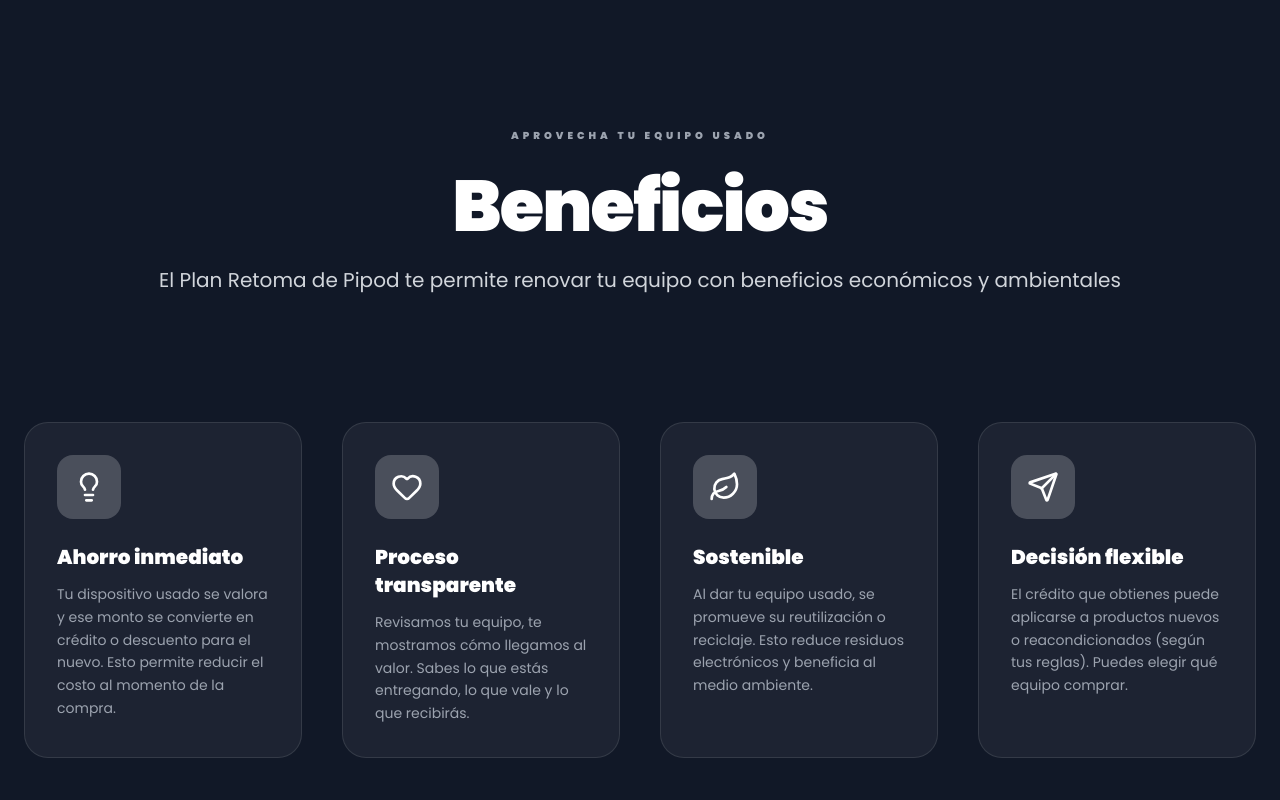
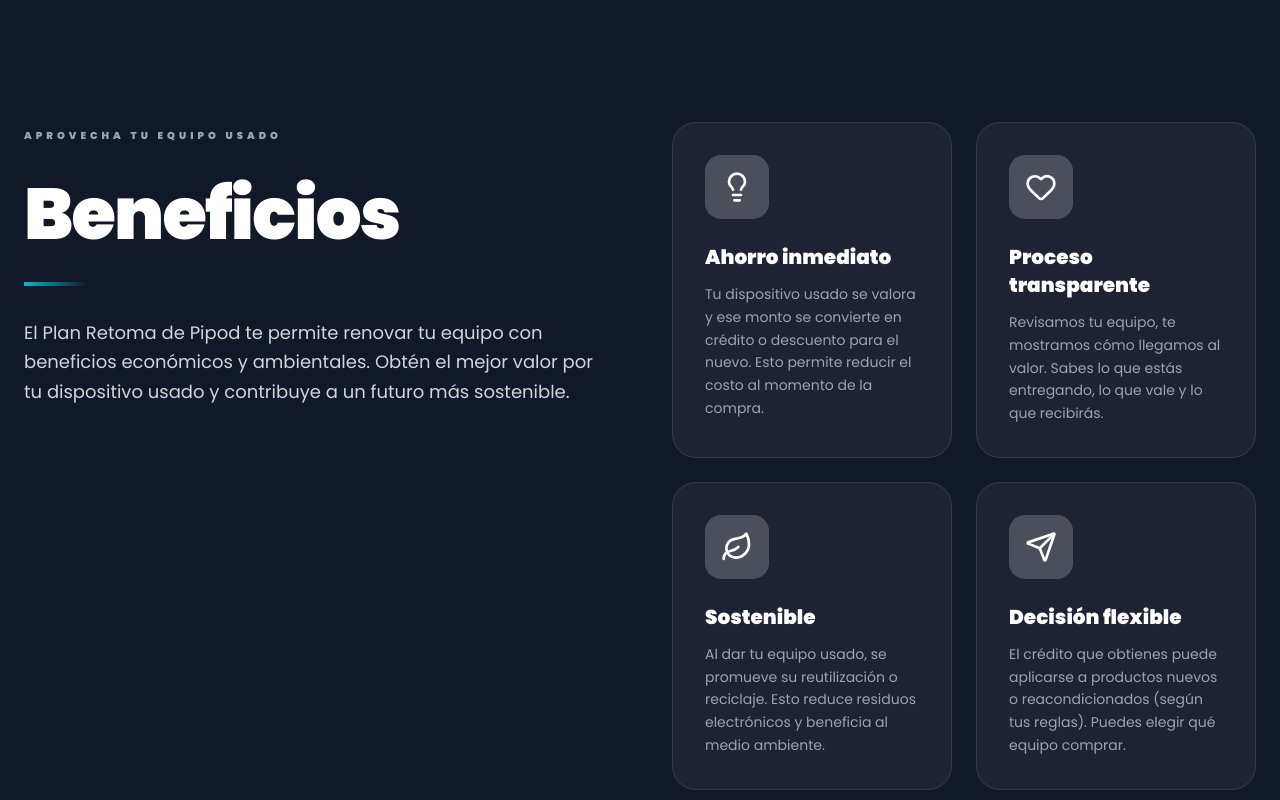
Before and after one commit to pipodco-byte/web2, a React (Vite) app: page / in a window 1280 px wide. Shown: the part 940-1740 px from the top of the page. Built offline with nearby package versions, Linux system fonts and the light colour scheme.

Commit message:
Refactor Benefits section: horizontal layout with left content and right 2x2 grid

```diff
--- a/src/App.jsx
+++ b/src/App.jsx
@@ -95,12 +95,14 @@ function Benefits() {
   return (
     <section id="beneficios" className="py-40 px-6 bg-gray-900">
       <div className="max-w-7xl mx-auto">
-        <motion.div initial={{ opacity: 0, y: 30 }} whileInView={{ opacity: 1, y: 0 }} transition={{ duration: 0.8 }} className="text-center mb-32 space-y-6">
+        <div className="grid md:grid-cols-2 gap-16 items-start">
+          <motion.div initial={{ opacity: 0, x: -30 }} whileInView={{ opacity: 1, x: 0 }} transition={{ duration: 0.8 }} className="space-y-8">
             <span className="text-[10px] uppercase font-black tracking-[0.4em] text-gray-400">APROVECHA TU EQUIPO USADO</span>
             <h2 className="text-6xl md:text-7xl font-black tracking-tight text-white">Beneficios</h2>
-          <p className="text-xl text-gray-300">El Plan Retoma de Pipod te permite renovar tu equipo con beneficios económicos y ambientales</p>
+            <div className="w-16 h-1 bg-gradient-to-r from-cyan-500 to-transparent"></div>
+            <p className="text-lg leading-relaxed text-gray-300">El Plan Retoma de Pipod te permite renovar tu equipo con beneficios económicos y ambientales. Obtén el mejor valor por tu dispositivo usado y contribuye a un futuro más sostenible.</p>
           </motion.div>
-        <div className="grid md:grid-cols-4 gap-10">
+          <div className="grid grid-cols-2 gap-6">
             {BENEFITS.map((item, idx) => {
               const IconComponent = item.icon;
               return (
@@ -113,6 +115,7 @@ function Benefits() {
                 </motion.div>
               );
             })}
+          </div>
         </div>
       </div>
     </section>
```
Lines whose indentation alone changed are shown as unchanged.
